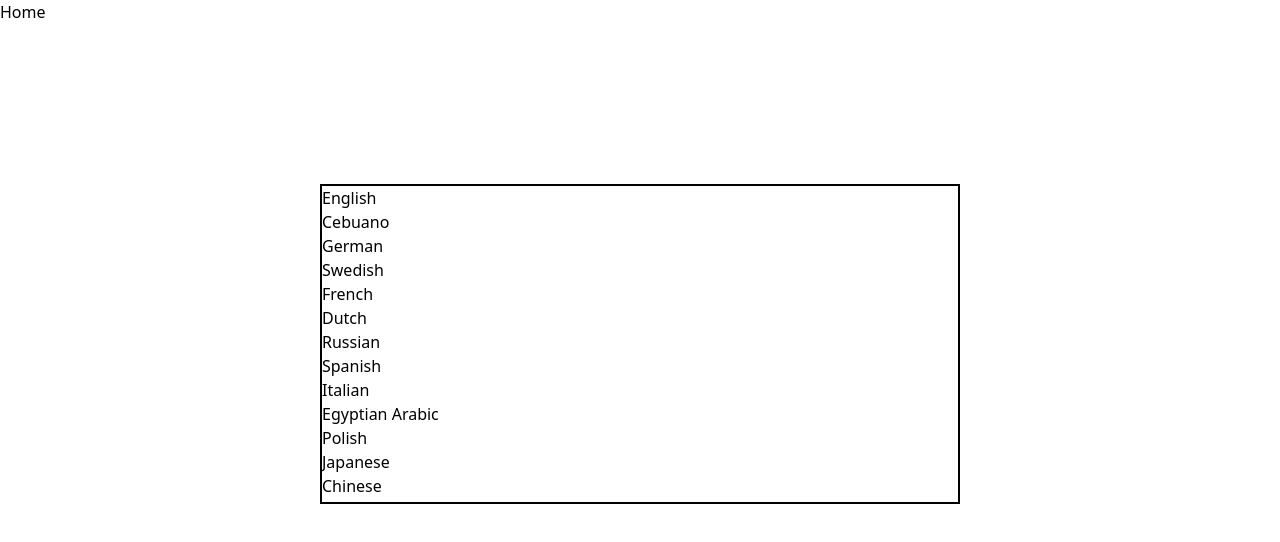
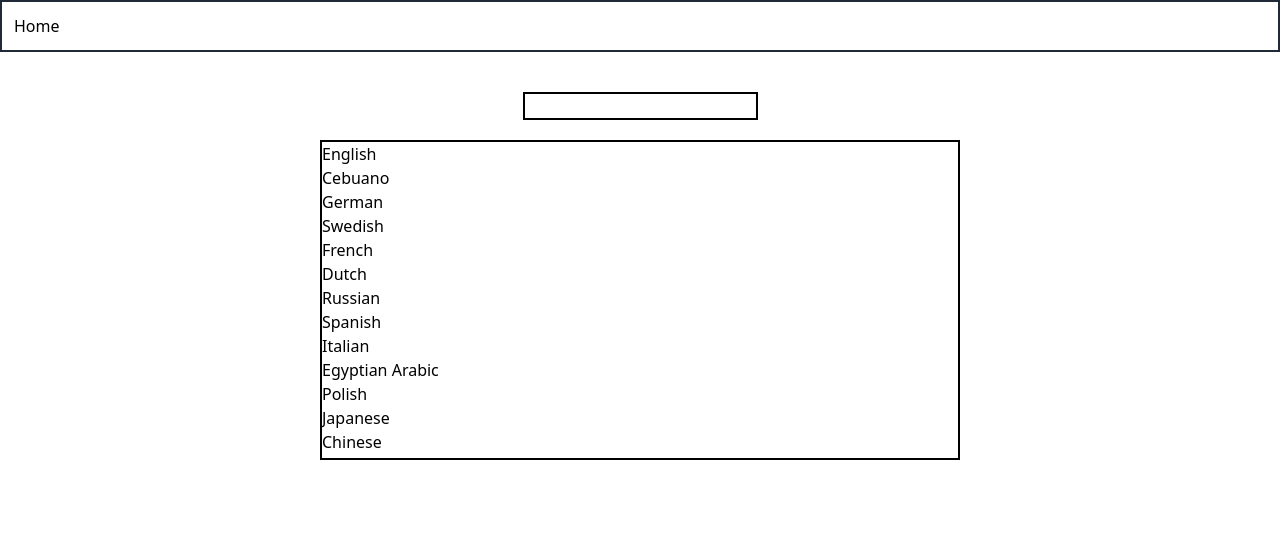
Before and after one commit to HanifCarroll/wikipedia-infinite-scroll, a Next.js app: page / in a window 1280 px wide. Shown: the top 542 px of the page. Built offline with nearby package versions, Linux system fonts and the light colour scheme.

Commit message:
Add languages to home page. Add input to filter languages.

```diff
--- a/pages/components/ArticleList.tsx
+++ b/pages/components/ArticleList.tsx
@@ -23,7 +23,7 @@ export function ArticleList({ articles, language }: ArticleListProps) {
       loader={<h3 className="text-center text-2xl mt-10">Loading...</h3>}
       dataLength={allArticles.length}
     >
-      <div className="flex flex-col items-center space-y-10 mt-20">
+      <div className="flex flex-col items-center space-y-10">
         {allArticles.map((article) => (
           <ArticleSummary
             key={article.pageid}
--- a/pages/components/Header.tsx
+++ b/pages/components/Header.tsx
@@ -1,7 +1,9 @@
+import Link from 'next/link';
+
 export function Header() {
   return (
-    <header className="fixed mb-20 h-10 border-2 border-gray-800 w-full bg-white">
-      Header
+    <header className="sticky top-0 mb-10 p-3 border-2 border-gray-800 w-full bg-white">
+      <Link href="/">Home</Link>
     </header>
   );
 }
--- a/pages/index.tsx
+++ b/pages/index.tsx
@@ -1,7 +1,16 @@
 import Head from 'next/head';
 import languages from '../languages.json';
+import { Header } from '@/pages/components/Header';
+import { useState } from 'react';
 
 export default function Home() {
+  const [searchTerm, setSearchTerm] = useState('');
+  const filteredLanguages = languages.filter(
+    (language) =>
+      language.Wiki.toLowerCase().includes(searchTerm) ||
+      language.Language.toLowerCase().includes(searchTerm)
+  );
+
   return (
     <>
       <Head>
@@ -10,11 +19,17 @@ export default function Home() {
         <meta name="viewport" content="width=device-width, initial-scale=1" />
         <link rel="icon" href="/favicon.ico" />
       </Head>
-      <h1>Home</h1>
-      <div className="flex items-center justify-center">
-        <div className="mt-40 w-1/2 h-80 border-2 border-black overflow-scroll">
+      <Header />
+      <div className="flex flex-col items-center justify-center">
+        <input
+          className="border-2 border-black"
+          onChange={(e) => setSearchTerm(e.target.value)}
+          type="text"
+          value={searchTerm}
+        />
+        <div className="mt-5 w-1/2 max-h-80 border-2 border-black overflow-scroll">
           <ul>
-            {languages.map((language) => (
+            {filteredLanguages.map((language) => (
               <li key={language.Wiki}>
                 <a href={`/random?language=${language.Wiki}`}>
                   {language.Language}
```
